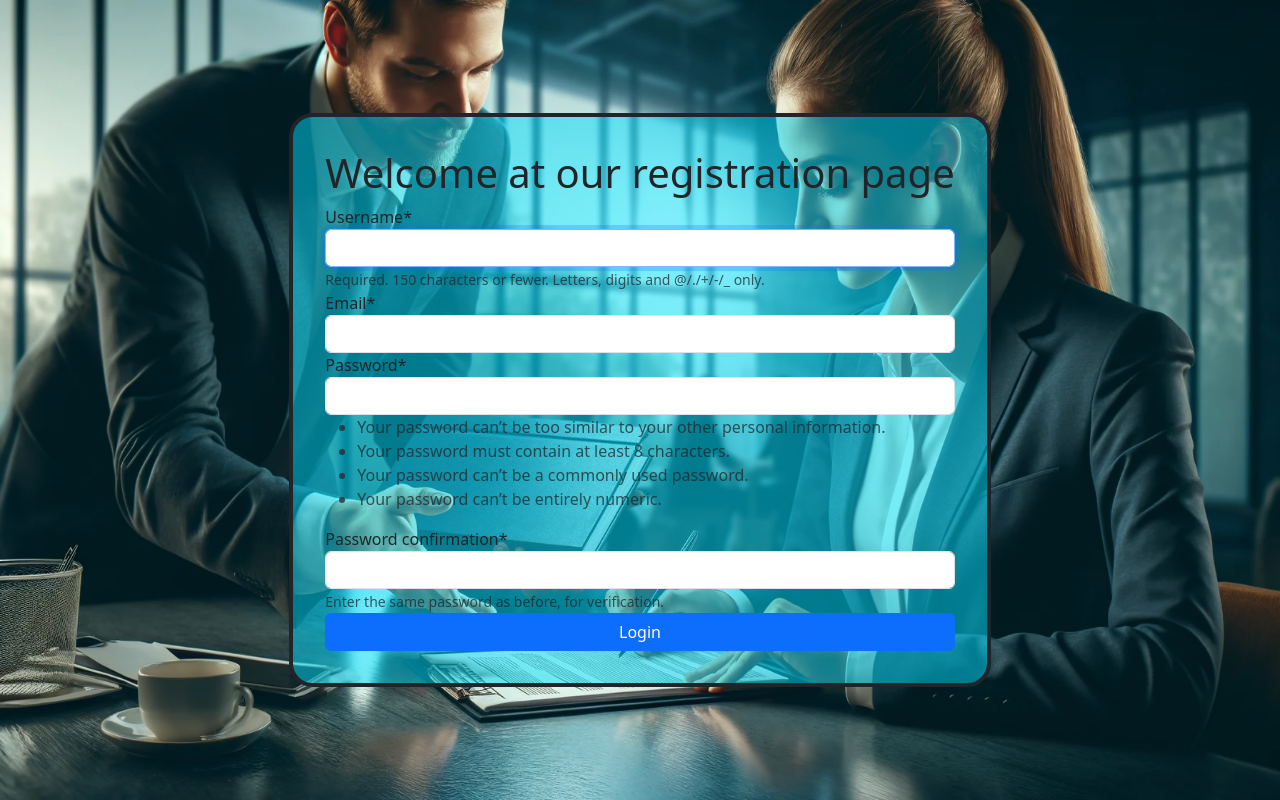
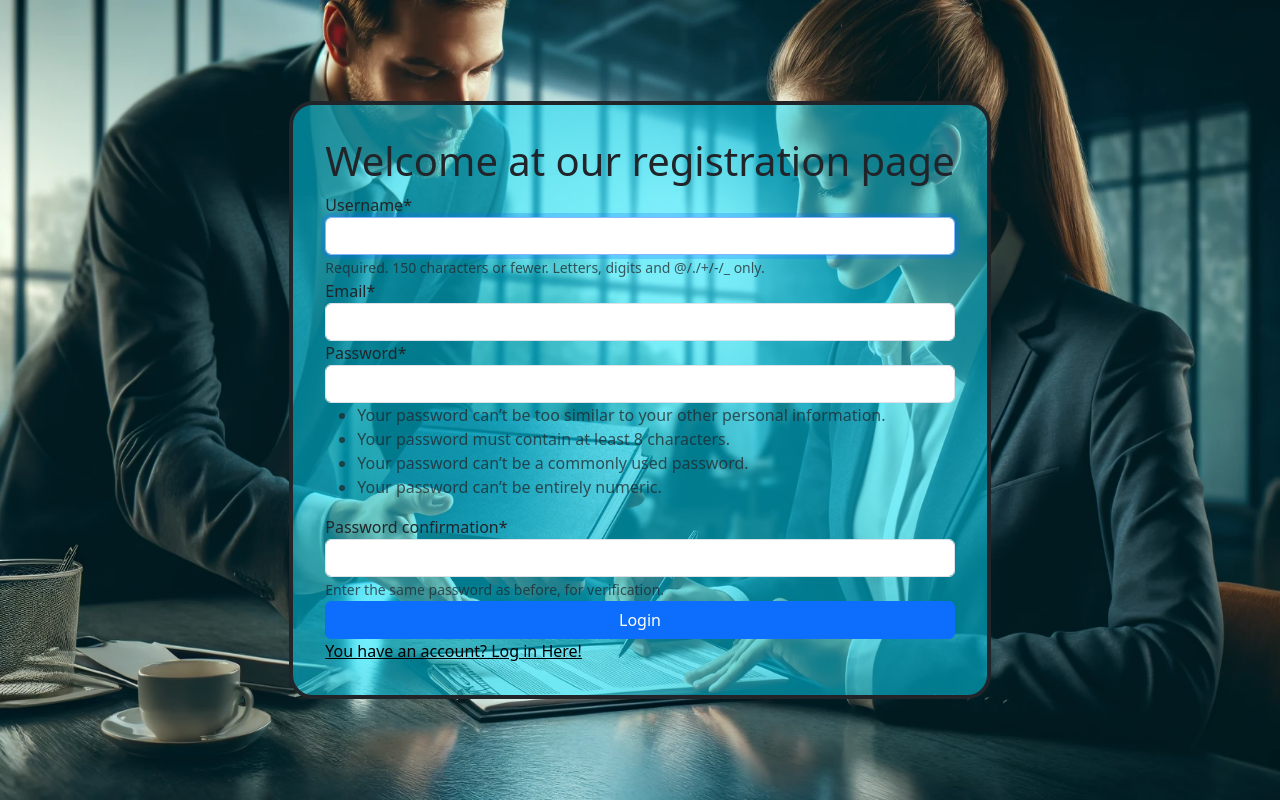
Before and after one commit to MProcyszyn/projekt-nowatorski-Maciej-Procyszyn, a Django app: page /registration in a window 1280 px wide. Run offline with Django 4.2, Linux system fonts and the light colour scheme; some libraries are stand-ins or nearby versions.

Commit message:
Small update to login.html and registration.html added link to registration.html and back to login.html

```diff
--- a/onboarding_app/onboarding_Front/templates/registration/login.html
+++ b/onboarding_app/onboarding_Front/templates/registration/login.html
@@ -19,7 +19,7 @@
                 {% csrf_token %}
                 {% crispy form %}
                 <button type="submit" class="btn btn-primary">Login</button>
-
+                <a style="color: black;" href="{% url 'registration' %}">Create new account</a>
         </div>
     </form>
 </div>
--- a/onboarding_app/onboarding_Front/templates/registration/registration.html
+++ b/onboarding_app/onboarding_Front/templates/registration/registration.html
@@ -19,7 +19,7 @@
                 {% csrf_token %}
                 {% crispy form %}
                 <button type="submit" class="btn btn-primary">Login</button>
-
+                <a style="color: black;" href="{% url 'login' %}">You have an account? Log in Here!</a>
         </div>
     </form>
 </div>
```
